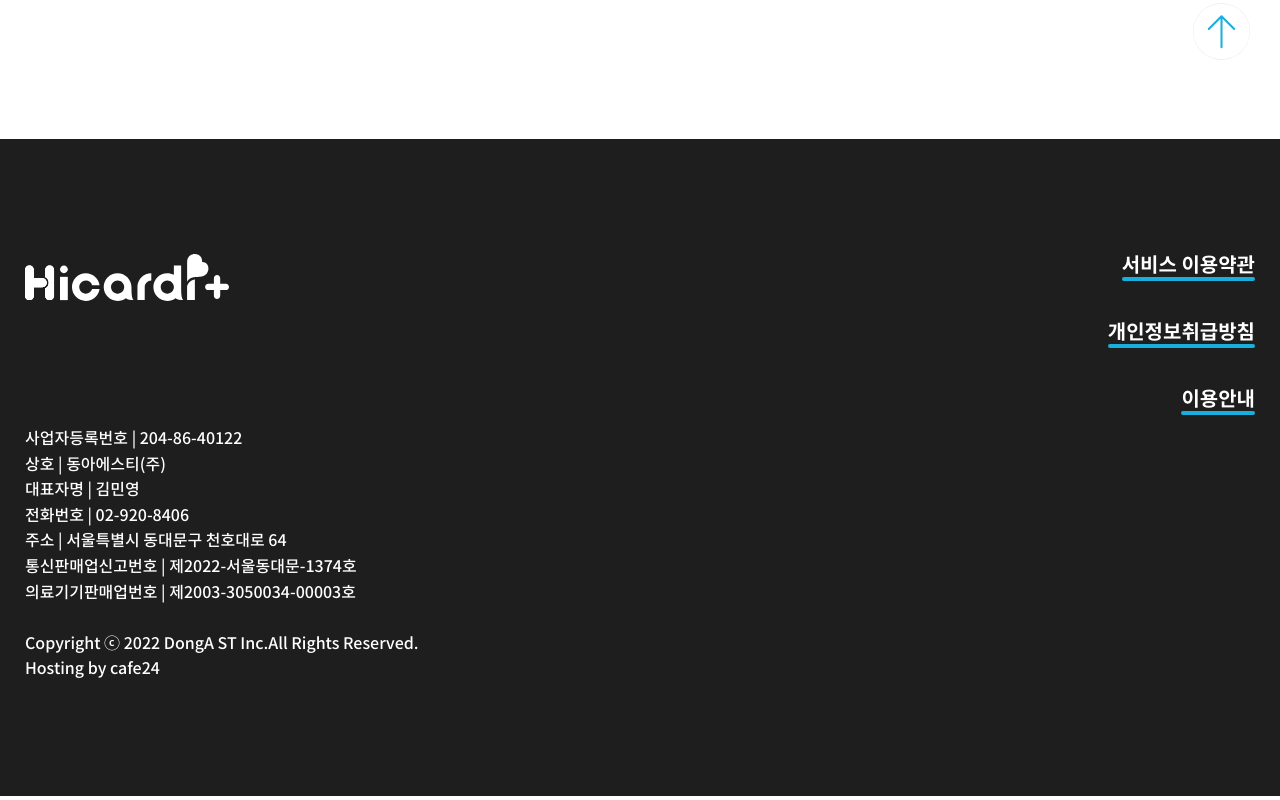
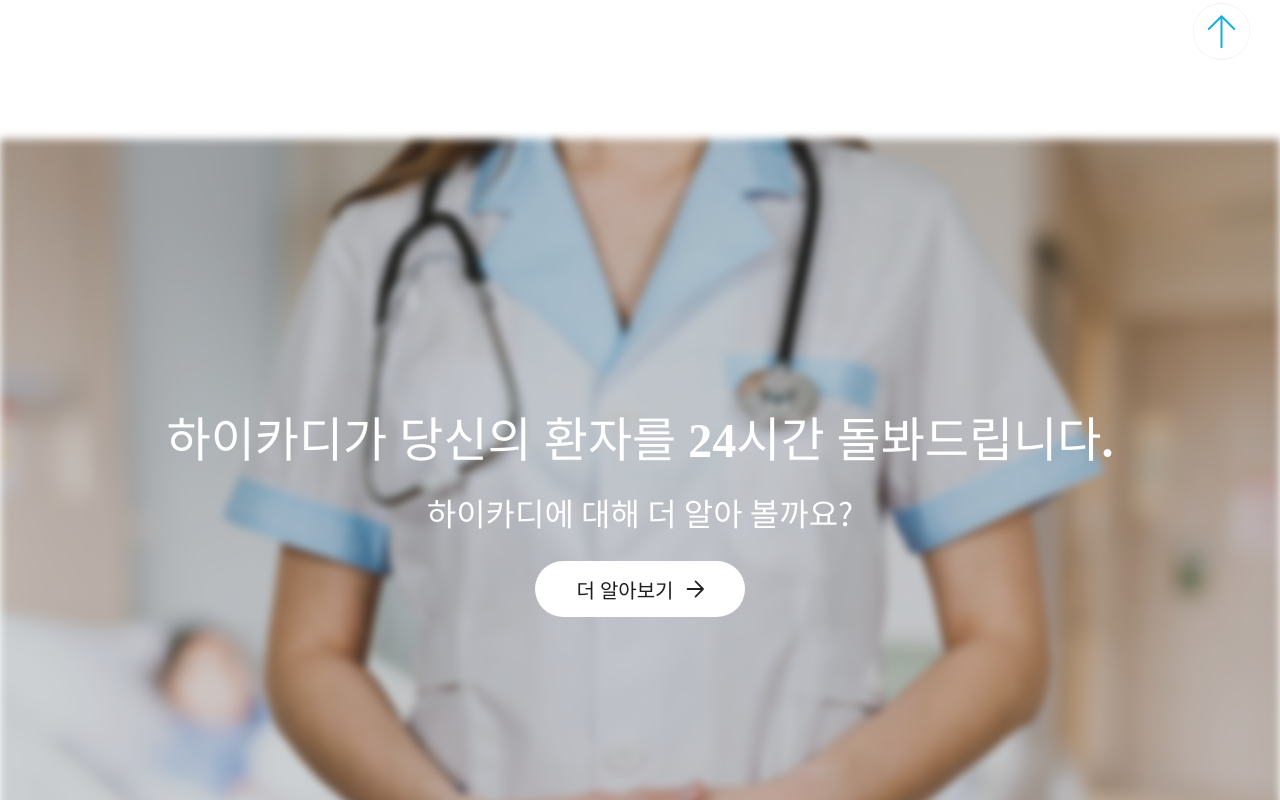
Before and after one commit to DONGA-ST-A/Frontend, a React (Vite) app: page / in a window 1280 px wide. Shown: the part 700-1500 px from the top of the page. Built offline with nearby package versions, Linux system fonts and the light colour scheme; the HTML template or start-up script is replaced by a standard one.

Commit message:
feat : add LearnMore component

```diff
--- a/src/pages/MainPage.tsx
+++ b/src/pages/MainPage.tsx
@@ -1,6 +1,7 @@
 import Hospital from "@/components/MainPage/Hospital";
 import Information from "@/components/MainPage/Information";
 import Introduction from "@/components/MainPage/Introduction";
+import LearnMore from "@/components/MainPage/LearnMore";
 import Statistics from "@/components/MainPage/Statistics";
 
 const MainPage = () => {
@@ -10,6 +11,7 @@ const MainPage = () => {
       <Information />
       <Statistics />
       <Hospital />
+      <LearnMore />
     </>
   );
 };
```
